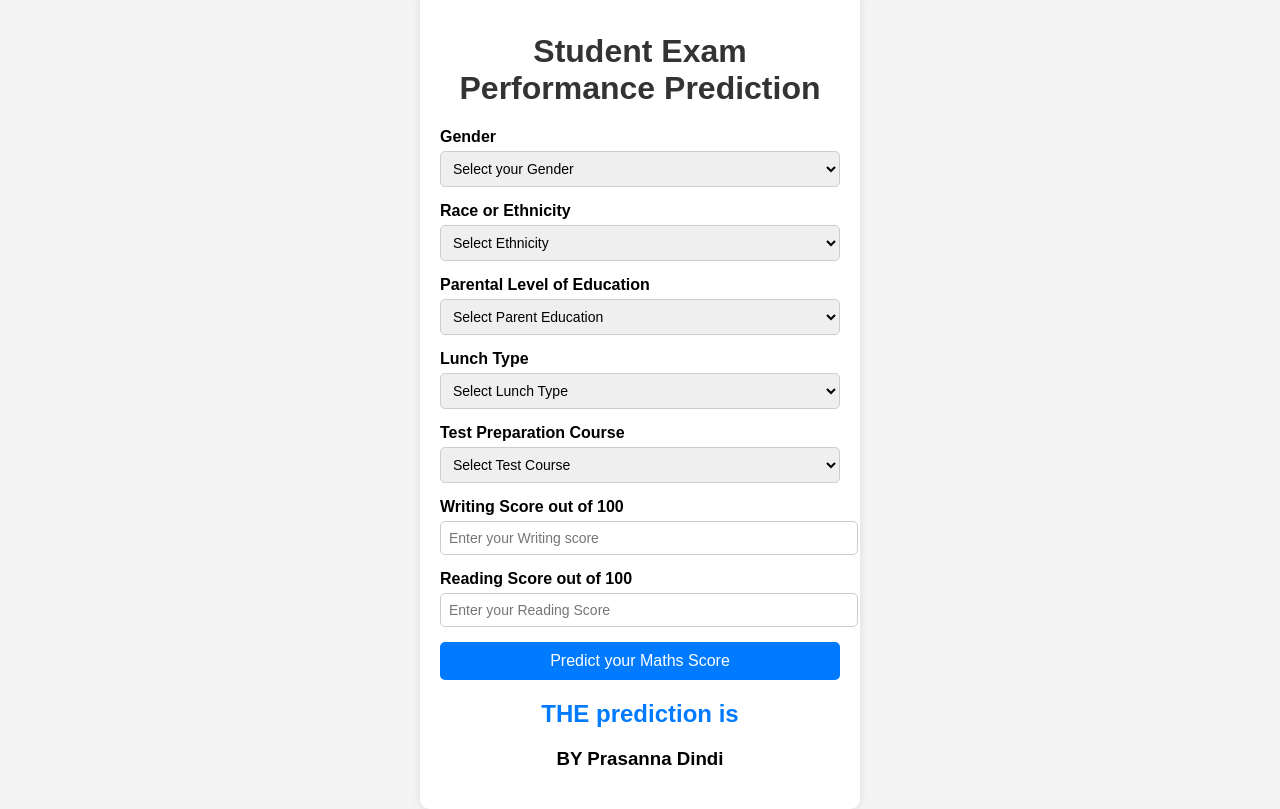
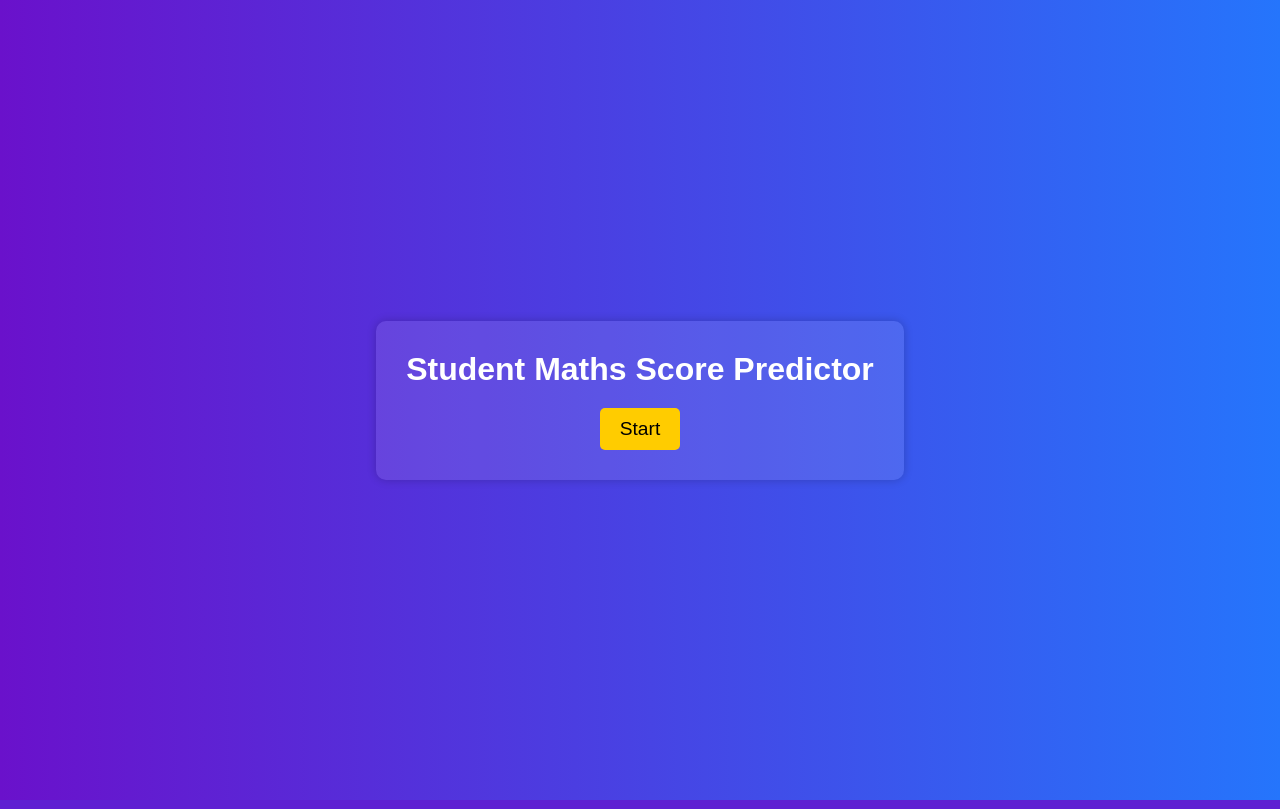
Before and after one commit to prasannad52/end-to-end-ML-project, a Flask app: page / in a window 1280 px wide. Run offline with Flask 3, Linux system fonts and the light colour scheme.

Commit message:
adding index file

```diff
--- a/app.py
+++ b/app.py
@@ -10,11 +10,11 @@ applicaiton = Flask(__name__)
 app = applicaiton
 
 ## Route for a home page
-# @app.route('/')
-# def index():
-#     return render_template('index.html')
+@app.route('/')
+def index():
+    return render_template('index.html')
 
-@app.route('/',methods=['GET','POST'])
+@app.route('/prediction',methods=['GET','POST'])
 def predict_datapoint():
     if request.method == 'GET':
         return render_template('home.html')
--- a/templates/index.html
+++ b/templates/index.html
@@ -1 +1,61 @@
-<h1> Welcome to the home page</h1>
+<!DOCTYPE html>
+<html lang="en">
+<head>
+    <meta charset="UTF-8">
+    <meta name="viewport" content="width=device-width, initial-scale=1.0">
+    <title>Student Maths Score Predictor</title>
+    <style>
+        /* General Reset */
+        * {
+            margin: 0;
+            padding: 0;
+            box-sizing: border-box;
+            font-family: Arial, sans-serif;
+        }
+
+        /* Full Page Styling */
+        body {
+            background: linear-gradient(to right, #6a11cb, #2575fc);
+            color: white;
+            display: flex;
+            justify-content: center;
+            align-items: center;
+            height: 100vh;
+            text-align: center;
+        }
+
+        .container {
+            background: rgba(255, 255, 255, 0.1);
+            padding: 30px;
+            border-radius: 10px;
+            box-shadow: 0 0 10px rgba(0, 0, 0, 0.2);
+        }
+
+        h1 {
+            font-size: 2em;
+            margin-bottom: 20px;
+        }
+
+        .start-btn {
+            background-color: #ffcc00;
+            color: black;
+            padding: 10px 20px;
+            font-size: 1.2em;
+            border: none;
+            border-radius: 5px;
+            cursor: pointer;
+            transition: 0.3s;
+        }
+
+        .start-btn:hover {
+            background-color: #e6b800;
+        }
+    </style>
+</head>
+<body>
+    <div class="container">
+        <h1>Student Maths Score Predictor</h1>
+        <button class="start-btn" href='/prediction'">Start</button>
+    </div>
+</body>
+</html>
```
